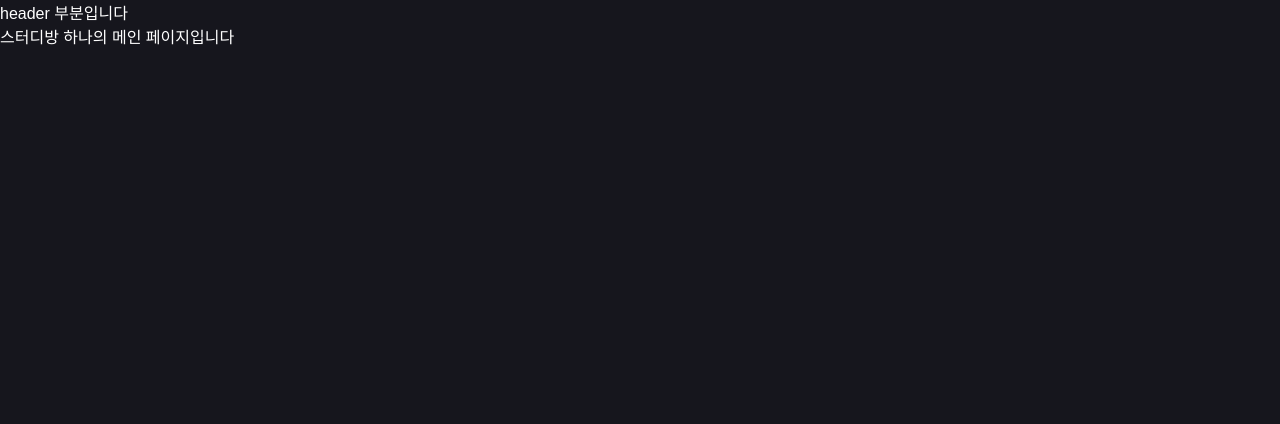
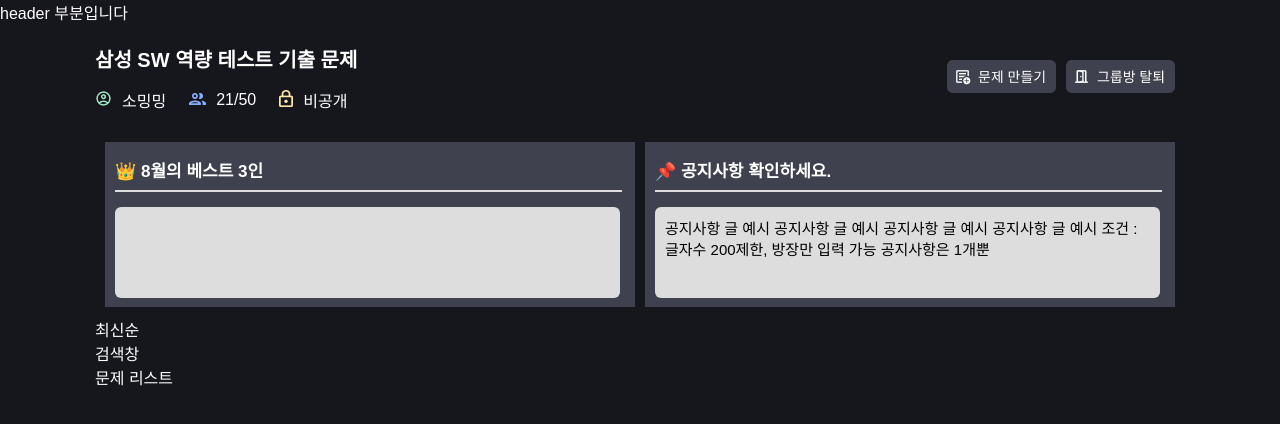
Before and after one commit to QuizUpWebProject/front, a React (Create React App) app: page /study/1 in a window 1280 px wide. Shown: the top 424 px of the page. Built offline with nearby package versions, Linux system fonts and the light colour scheme.

Commit message:
design: 개별 스터디 TopSection UI #16
- 스터디방의 정보 부분 UI 구현
- 문제 만들기/그룹방 탈퇴 아이콘 구현
- 스터디방 베스트3인/공지사항 UI 구현

```diff
--- a/src/pages/StudyRoom.jsx
+++ b/src/pages/StudyRoom.jsx
@@ -1,5 +1,135 @@
+import styled from "styled-components";
+import MakeIcon from "../assets/Btn_work.png";
+import OutIcon from "../assets/Btn_out.png";
+import UserIcon from "../assets/people.png";
+import GroupIcon from "../assets/group.png";
+import LockIcon from "../assets/lock.png";
+
 const StudyRoom = () => {
-  return <div>스터디방 하나의 메인 페이지입니다</div>;
+  return (
+    <Wrapper>
+      <TopSection>
+        <div>
+          <TopTitle>삼성 SW 역량 테스트 기출 문제</TopTitle>
+          <TopContent>
+            <div>
+              <Icon src={UserIcon} alt="작성자" />
+              소밍밍
+            </div>
+            <div>
+              <Icon src={GroupIcon} alt="인원" />
+              21/50
+            </div>
+            <div>
+              <Icon src={LockIcon} alt="비공개" />
+              비공개
+            </div>
+          </TopContent>
+        </div>
+
+        <div>
+          <Icon src={MakeIcon} alt="makework" />
+          <Icon src={OutIcon} alt="outstudy" />
+        </div>
+      </TopSection>
+
+      <StudySection>
+        <Box>
+          <BoxTitle>👑 8월의 베스트 3인</BoxTitle>
+          <Line></Line>
+          <BoxContent></BoxContent>
+        </Box>
+        <Box>
+          <BoxTitle>📌 공지사항 확인하세요.</BoxTitle>
+          <Line></Line>
+          <BoxContent>
+            <BoxText>
+              공지사항 글 예시 공지사항 글 예시 공지사항 글 예시 공지사항 글
+              예시 조건 : 글자수 200제한, 방장만 입력 가능 공지사항은 1개뿐
+            </BoxText>
+          </BoxContent>
+        </Box>
+      </StudySection>
+
+      <div>최신순</div>
+      <div>검색창</div>
+      <div>문제 리스트</div>
+    </Wrapper>
+  );
 };
 
 export default StudyRoom;
+
+const Wrapper = styled.div`
+  max-width: 1090px;
+  margin: 0 auto;
+`;
+
+const TopTitle = styled.div`
+  font-size: 20px;
+  font-weight: 600;
+`;
+
+const Icon = styled.img`
+  margin-right: 10px;
+  font-size: 13px;
+`;
+
+const TopSection = styled.div`
+  display: flex;
+  justify-content: space-between;
+  align-items: center;
+  padding: 20px 0;
+`;
+
+const TopContent = styled.div`
+  display: flex;
+  justify-content: space-between;
+  align-items: center;
+  margin-right: 10px;
+  margin-top: 15px;
+`;
+
+const StudySection = styled.div`
+  display: flex;
+  justify-content: space-between;
+  align-items: flex-start;
+  margin: 10px;
+`;
+
+const Box = styled.div`
+  padding: 10px;
+  width: 530px;
+  height: 165px;
+  box-sizing: border-box;
+  background-color: #3f424e;
+`;
+
+const BoxTitle = styled.div`
+  font-size: 17px;
+  font-weight: 600;
+  margin-top: 5px;
+  margin-bottom: 8px;
+`;
+
+const Line = styled.div`
+  width: 505px;
+  border: 1px solid #dddddd;
+  margin-bottom: 15px;
+`;
+
+const BoxContent = styled.div`
+  width: 505px;
+  height: 91px;
+  background-color: #dddddd;
+  border: 1px #dddddd;
+  border-radius: 6px;
+`;
+
+const BoxText = styled.div`
+  color: #a7a7a7;
+  padding: 10px;
+  font-size: 15px;
+  font-wight: 500;
+  color: #000000;
+`;
```
